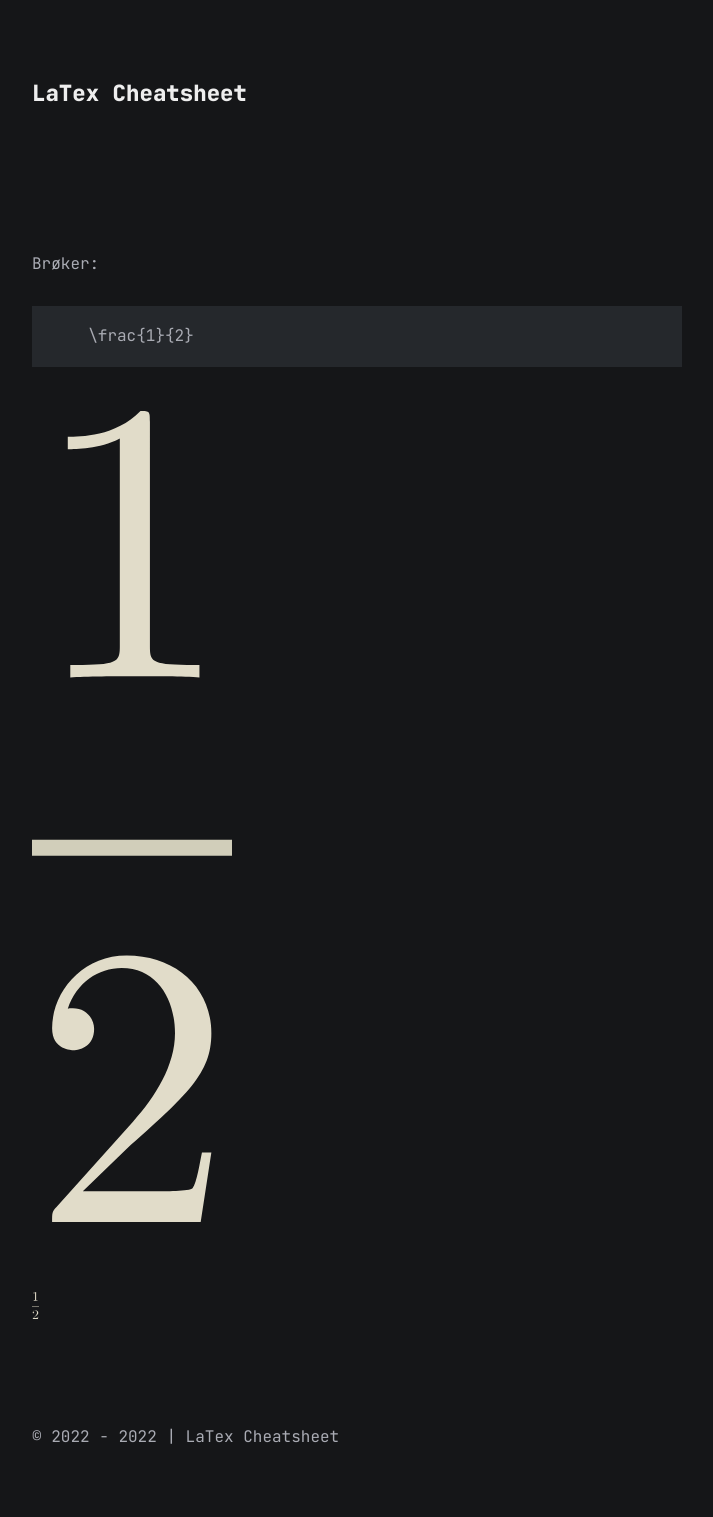
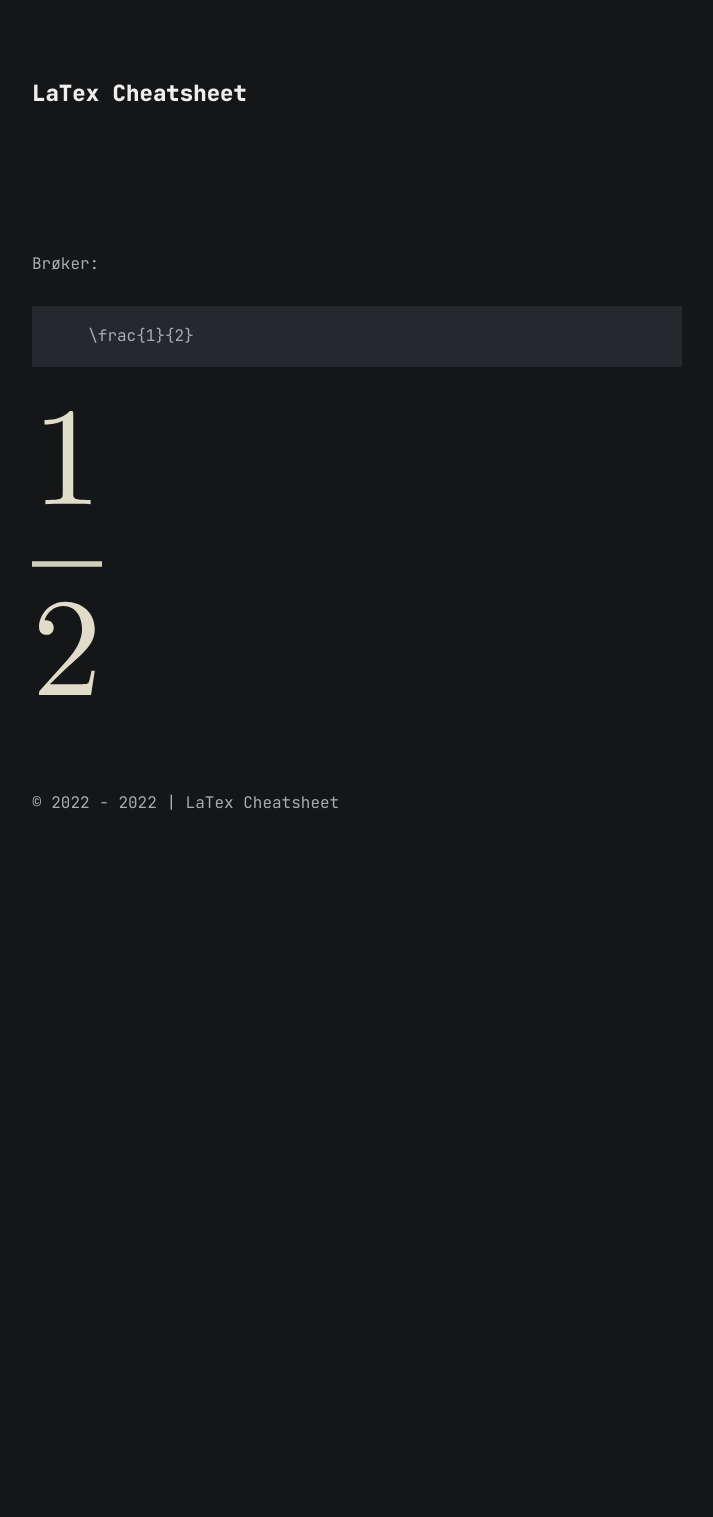
Before and after one commit to bragewiseth/LaTexCheatsheet, a Jekyll site: the page built from index.md, in a window 1280 px wide. Shown: the whole page, without its empty margins (283-996 px from the left). Built offline with Jekyll 4.4.1, drawn with Linux system fonts in a browser that asks for light colours; after the commit the page ends 900 px from its top, so only the background shows below that.

Commit message:
ny index

```diff
--- a/index.md
+++ b/index.md
@@ -8,6 +8,4 @@ Brøker:
   \frac{1}{2}
 ~~~
 
-<img src="g19.svg" width="200"/>
-
-![](g19.svg)
+<img align="center" src="g19.svg" width="70"/>
```
